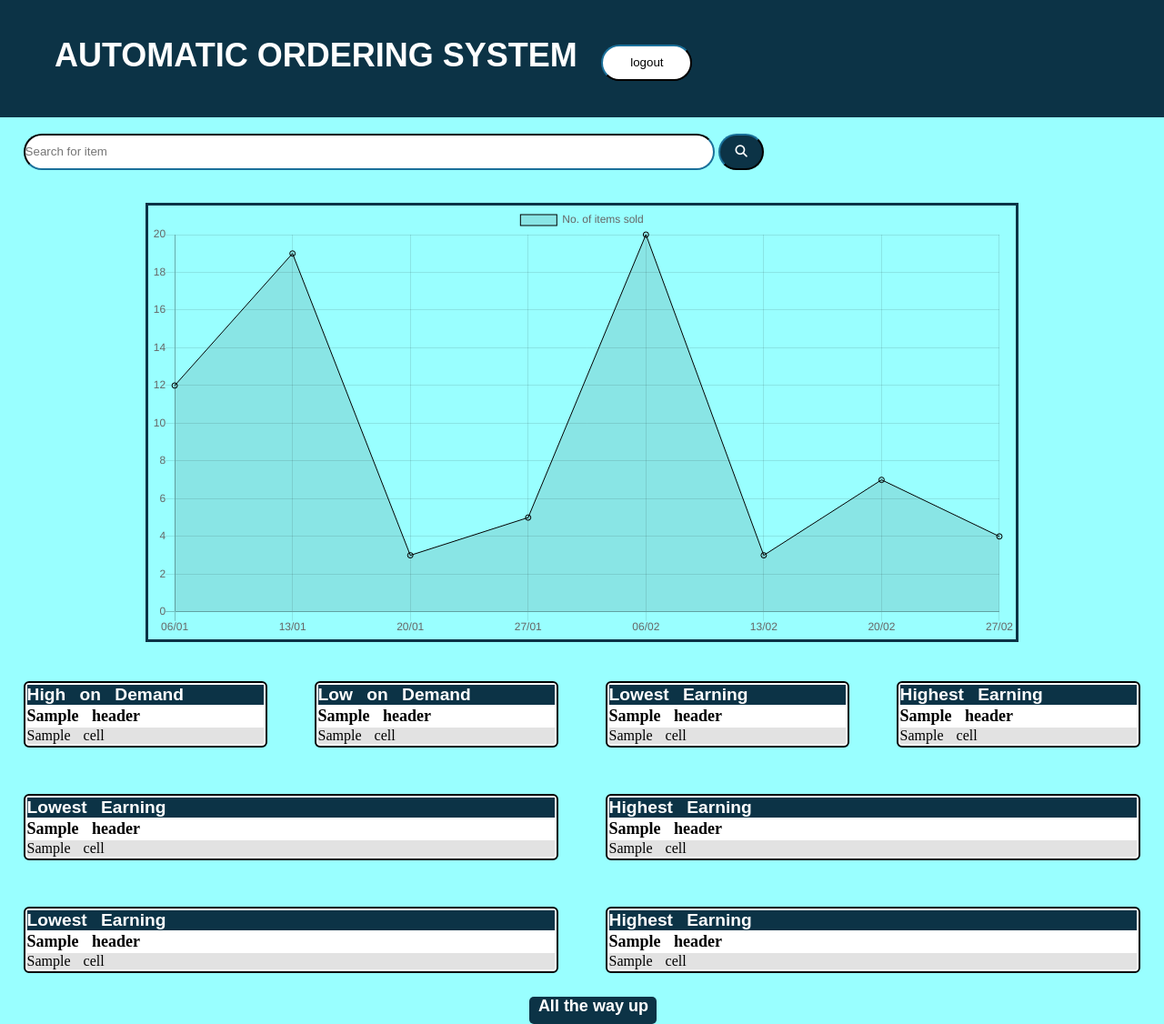
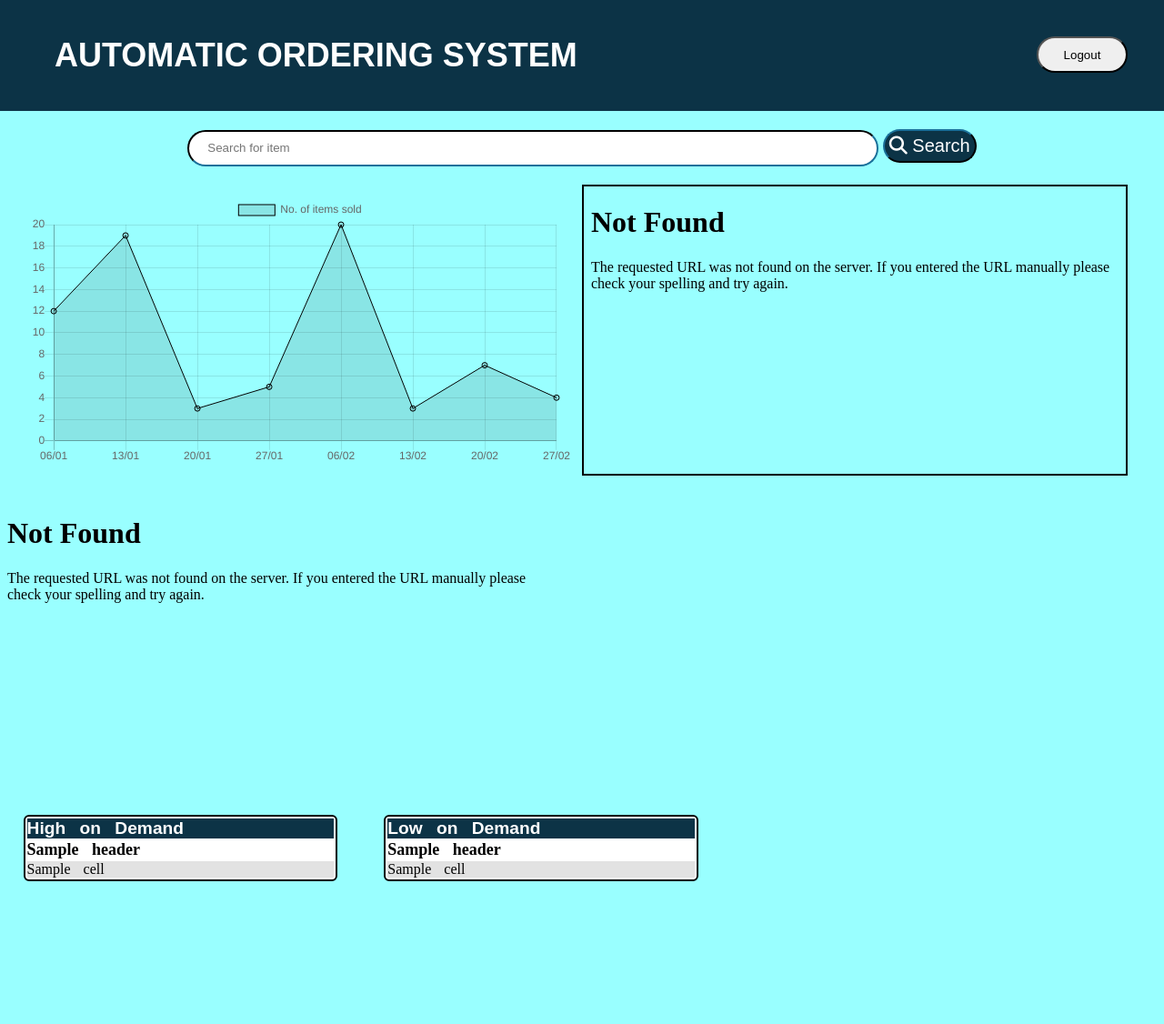
Before and after one commit to sanathkumar06/automatic_ordering_system, a Flask app: template templates/home.html in a window 1280 px wide. Shown: the whole page at 91% size. After the commit the page ends 969 px from the top, so only its background shows below. Run offline with Flask 2, Linux system fonts and the light colour scheme; the template is opened without the code that fills it: most values are stand-ins (such as "Sample title", 1, 10 or a date in 2020); some libraries are stand-ins or nearby versions.

Commit message:
Homepage changes, not complete yet

```diff
--- a/templates/home.html
+++ b/templates/home.html
@@ -49,23 +49,23 @@ body{
 }
 
 #logout {
-  color: black;
   border-radius: 30px;
   width: 100px;
   height: 40px;
-  border-color: #0c3346;
-  background-color: white;
-  outline:none;
+  outline: none;
   transition: transform 0.8s;
+  float: right;
+}
+
+#logout:hover {
+  transform: scale(.9);
 }
 
 .search {
   display: flex;
-  /* flex-direction: row; */
-  justify-content: space-between;
+  justify-content: center;
   font-family: sans-serif;
-  margin-left: 2%;
-  margin-right: 2%;
+  margin: 20px;
   outline:none;
 }
 
@@ -75,21 +75,59 @@ body{
   height: 40px;
   border-color: #0c3346;
   outline: none;
+  padding-left: 20px;
   /* background-color: #0c3346; */
 }
 
 #searchbutton {
   border-radius: 30px;
   color: white;
-  width: 50px;
-  height: 40px;
+  font-size: 20px;
+  padding: 5px;
+  /* width: 50px; */
+  /* height: 40px; */
   border-color: #0c3346;
   background-color: #0c3346;
   outline:none;
   transition: transform 0.8s;
 }
+
 #searchbutton:hover {
   transform: scale(.9);
+}
+
+.graph-block {
+  display: flex;
+  flex-direction: row;
+  /* justify-content: center; */
+  align-items: center;
+  margin: 20px;
+}
+
+.graph{
+  /* overflow:hidden; */
+  width: 50%;
+  padding: 10px;
+  /* border: solid black 2px; */
+}
+
+.live-sales {
+  width: 50%;
+  height: 100%;
+}
+
+.live-sales iframe {
+  border: solid black 2px;
+}
+
+/* .frames { */
+  /* height: 100%; */
+  /* width: 100%; */
+/* } */
+
+.live-orders {
+  width: 25%;
+  height: 100%;
 }
 
 #Salesreport {
@@ -113,21 +151,6 @@ body{
   transition: transform 0.8s;
 }
 
-.graphsales {
-  display: flex;
-  flex-direction: row;
-  justify-content: center;
-  align-items: center;
-}
-
-.graph{
-  overflow:hidden;
-  width: 75%;
-  height: 50%;
-  margin-left: 2%;
-  margin-right: 2%;
-  border: #0c3346 3px solid;
-}
 
 .sales {
   margin-top: 1%;
@@ -217,29 +240,33 @@ body{
 
   <div class="navabar header" id="dest">
       <h2 class="project-title">AUTOMATIC ORDERING SYSTEM</h2>
-      <button id="logout" type ="submit">logout</button>
+      <a href="/logout">
+        <button id="logout" > Logout</button>
+      </a>
   </div>
-  <br>
+
   <div class="search">
     <form action="{{url_for('searched_item')}}">
       <input id="searchbar" type="text" placeholder="Search for item" name="Search">
-      <button id="searchbutton" type="submit"><i class="fas fa-search"></i></button>
+      <button id="searchbutton" type="submit"><i class="fas fa-search"></i>  Search</button>
     </form>
-      <div class="buttons">
+  </div>
+
+
+<div class="graph-block">
+  <div class="graph">
+    <canvas id="myChart"></canvas>
+  </div>
+
+  <div class="live-sales">
+    <iframe class="frames" height=320px width="600px" src="/liveSales" frameborder="0"></iframe>
   </div>
 </div>
 
-<br>
-<br>
-<div class="graphsales">
-  <div class="graph">
-    <canvas id="myChart"></canvas>
+<div>
+  <div class="live-orders">
+    <iframe class="frames" height=320px width="600px" src="/liveOrders" frameborder="0"></iframe>
   </div>
-</div>
-
-<br>
-<div class="graph1">
-
 </div>
 <div class="tablerow1">
   <table class="table1">
@@ -261,7 +288,6 @@ body{
     {% endfor %}
   </table>
 
-
   <table class="table1">
     <tr class="heading">
       <th colspan="3">Low on Demand</th>
@@ -279,134 +305,8 @@ body{
     </tr>
     {% endfor %}
   </table>
-
-
-    <table class="table1">
-      <tr class="heading">
-        <th colspan="3">Lowest Earning</th>
-      </tr>
-      <tr class="table1__header">
-        {% for header in headings %}
-        <th class="table1__cell" >{{ header }}</th>
-        {% endfor %}
-      </tr>
-      {% for row in data%}
-      <tr class="table1__row">
-        {% for cell in row %}
-        <td class="table__cell" > {{ cell }}</td>
-        {% endfor %}
-      </tr>
-      {% endfor %}
-    </table>
-
-
-    <table class="table1">
-      <tr class="heading">
-        <th colspan="3">Highest Earning</th>
-      </tr>
-      <tr class="table1__header">
-        {% for header in headings %}
-        <th class="table1__cell" >{{ header }}</th>
-        {% endfor %}
-      </tr>
-      {% for row in data%}
-      <tr class="table1__row">
-        {% for cell in row %}
-        <td class="table__cell" > {{ cell }}</td>
-        {% endfor %}
-      </tr>
-      {% endfor %}
-    </table>
-
 </div>
 
-<!-- second row table -->
-
-  <div class="tablerow1">
-    <table class="table2">
-      <tr class="heading">
-        <th colspan="5">Lowest Earning</th>
-      </tr>
-      <tr class="table1__header">
-        {% for header in headings1 %}
-        <th class="table1__cell" >{{ header }}</th>
-        {% endfor %}
-      </tr>
-      {% for row in data1%}
-      <tr class="table1__row">
-        {% for cell in row %}
-        <td class="table__cell" > {{ cell }}</td>
-        {% endfor %}
-      </tr>
-      {% endfor %}
-    </table>
-
-
-    <table class="table2">
-      <tr class="heading">
-        <th colspan="5">Highest Earning</th>
-      </tr>
-      <tr class="table1__header">
-        {% for header in headings1 %}
-        <th class="table1__cell" >{{ header }}</th>
-        {% endfor %}
-      </tr>
-      {% for row in data1%}
-      <tr class="table1__row">
-        {% for cell in row %}
-        <td class="table__cell" > {{ cell }}</td>
-        {% endfor %}
-      </tr>
-      {% endfor %}
-    </table>
-  </div>
-
-<!-- Third row table -->
-
-<div class="tablerow1">
-  <table class="table2">
-    <tr class="heading">
-      <th colspan="5">Lowest Earning</th>
-    </tr>
-    <tr class="table1__header">
-      {% for header in headings1 %}
-      <th class="table1__cell" >{{ header }}</th>
-      {% endfor %}
-    </tr>
-    {% for row in data1%}
-    <tr class="table1__row">
-      {% for cell in row %}
-      <td class="table__cell" > {{ cell }}</td>
-      {% endfor %}
-    </tr>
-    {% endfor %}
-  </table>
-
-
-  <table class="table2">
-    <tr class="heading">
-      <th colspan="5">Highest Earning</th>
-    </tr>
-    <tr class="table1__header">
-      {% for header in headings1 %}
-      <th class="table1__cell" >{{ header }}</th>
-      {% endfor %}
-    </tr>
-    {% for row in data1%}
-    <tr class="table1__row">
-      {% for cell in row %}
-      <td class="table__cell" > {{ cell }}</td>
-      {% endfor %}
-    </tr>
-    {% endfor %}
-  </table>
-</div>
-
-
-</div>
-<div class="backto">
-<a href="#dest" style="text-decoration: none;"><h3 id="backtotop">All the way up</h3></a>
-</div>
 </body>
 
 
@@ -475,8 +375,7 @@ body{
 let anchorSelector = 'a[href^="#"]';
 
 // Collect all such anchor links
-let anchorList =
-  document.querySelectorAll(anchorSelector);
+let anchorList = document.querySelectorAll(anchorSelector);
 
 // Iterate through each of the links
     anchorList.forEach(link => {
@@ -499,32 +398,4 @@ anchorList.forEach(link => {
       }
     });
   </script>
-
-
-
-
-
-
 </html>
-
-
-
-<!-- <div id = "container">
-  <div id="navabar">
-    <h1 style="text-align: center">AUTOMATIC ORDERING SYSTEM</h1>
-  </div>
-
-<div class="mainsearch">
-<form class="example">
-<input class="example1" type="text" placeholder="Search.." name="search">
-<button type="submit"><i class="fa fa-search"></i></button>
-</form>
-<button class ="out">Log Out</button>
-</div>
-<br>
-<br>
-<br>
-<br>
-<br>
-
-</div> -->
```
Lines whose indentation alone changed are shown as unchanged.
